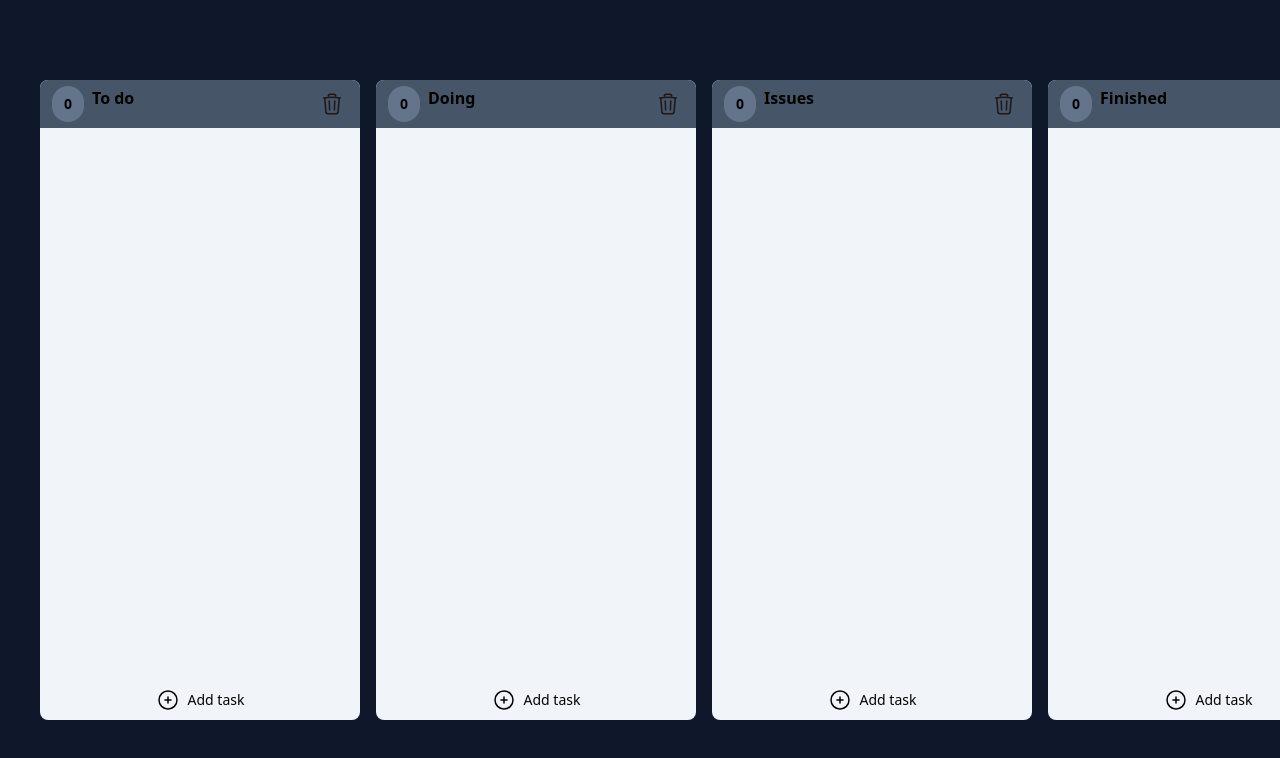
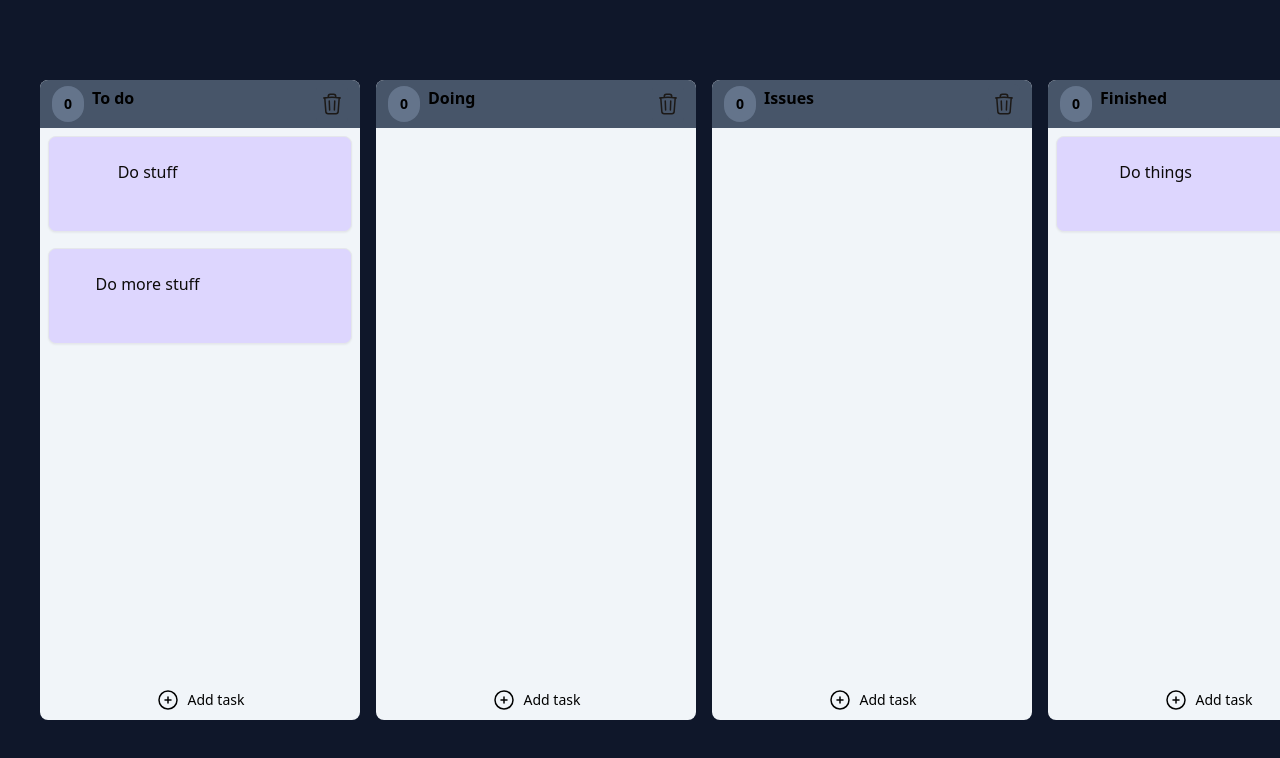
Before and after one commit to nixowl/kanban-board, a React (Vite) app: page / in a window 1280 px wide. Shown: the top 758 px of the page. Built offline with nearby package versions, Linux system fonts and the light colour scheme; the HTML template or start-up script is replaced by a standard one.

Commit message:
add initial state tasks

```diff
--- a/src/components/KanbanBoard.tsx
+++ b/src/components/KanbanBoard.tsx
@@ -27,7 +27,11 @@ function KanbanBoard() {
   const columnsId = useMemo(() => columns.map((col) => col.id), [columns]);
   const [activeColumn, setActiveColumn] = useState<Column | null>(null);
   const [activeTask, setActiveTask] = useState<Task | null>(null);
-  const [tasks, setTasks] = useState<Task[]>([]);
+  const [tasks, setTasks] = useState<Task[]>([
+    {id: 1, columnId: 1, content: "Do stuff"},
+    {id: 2, columnId: 4, content: "Do things"},
+    {id: 3, columnId: 1, content: "Do more stuff"},
+  ]);
 
   const generateId = () => {
     return Math.floor(Math.random() * 10001);
@@ -146,6 +150,7 @@ function KanbanBoard() {
       content: `Task ${tasks.length + 1}`,
     };
     setTasks([...tasks, newTask]);
+    console.log(tasks)
   }
 
   function deleteTask(id: Id) {
```
